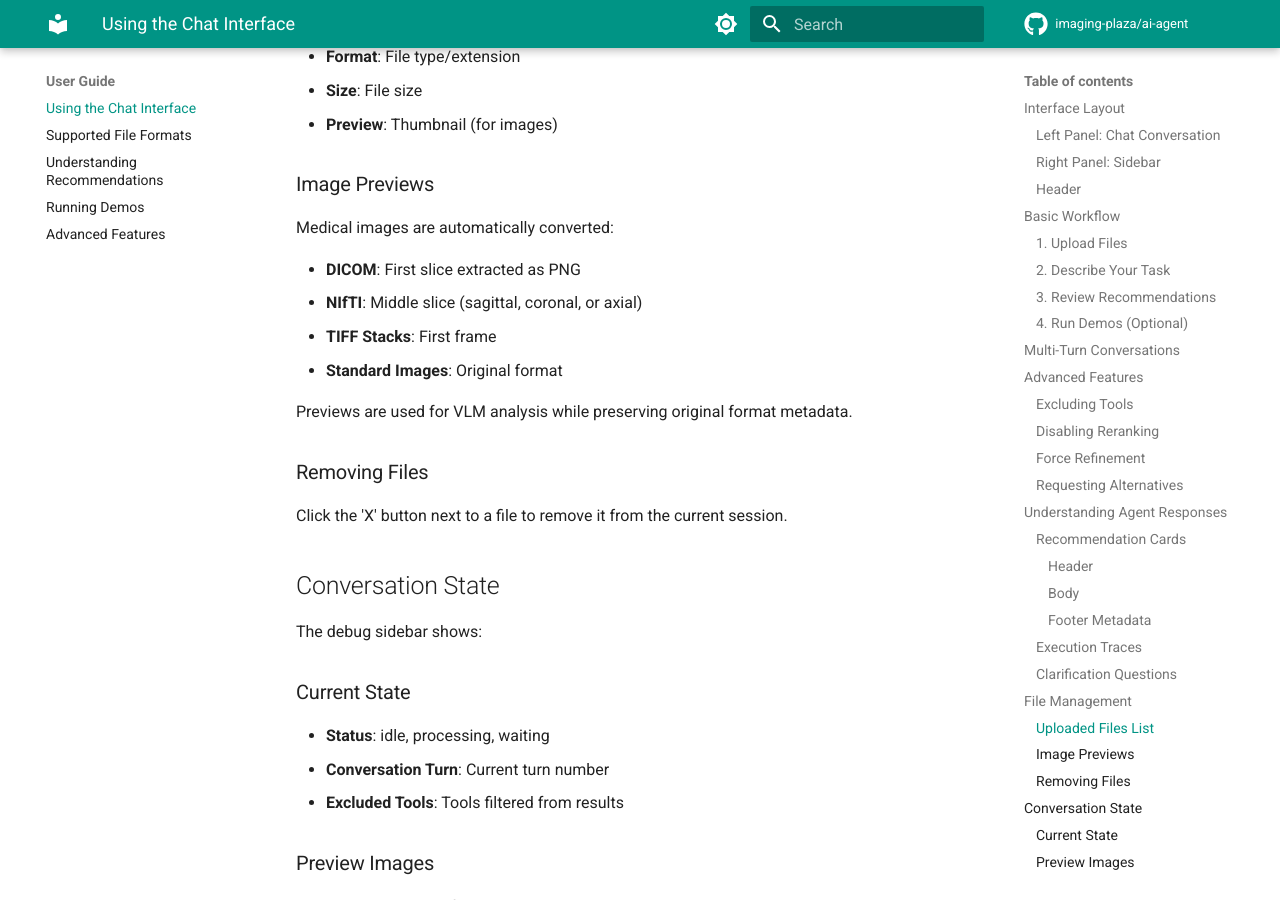
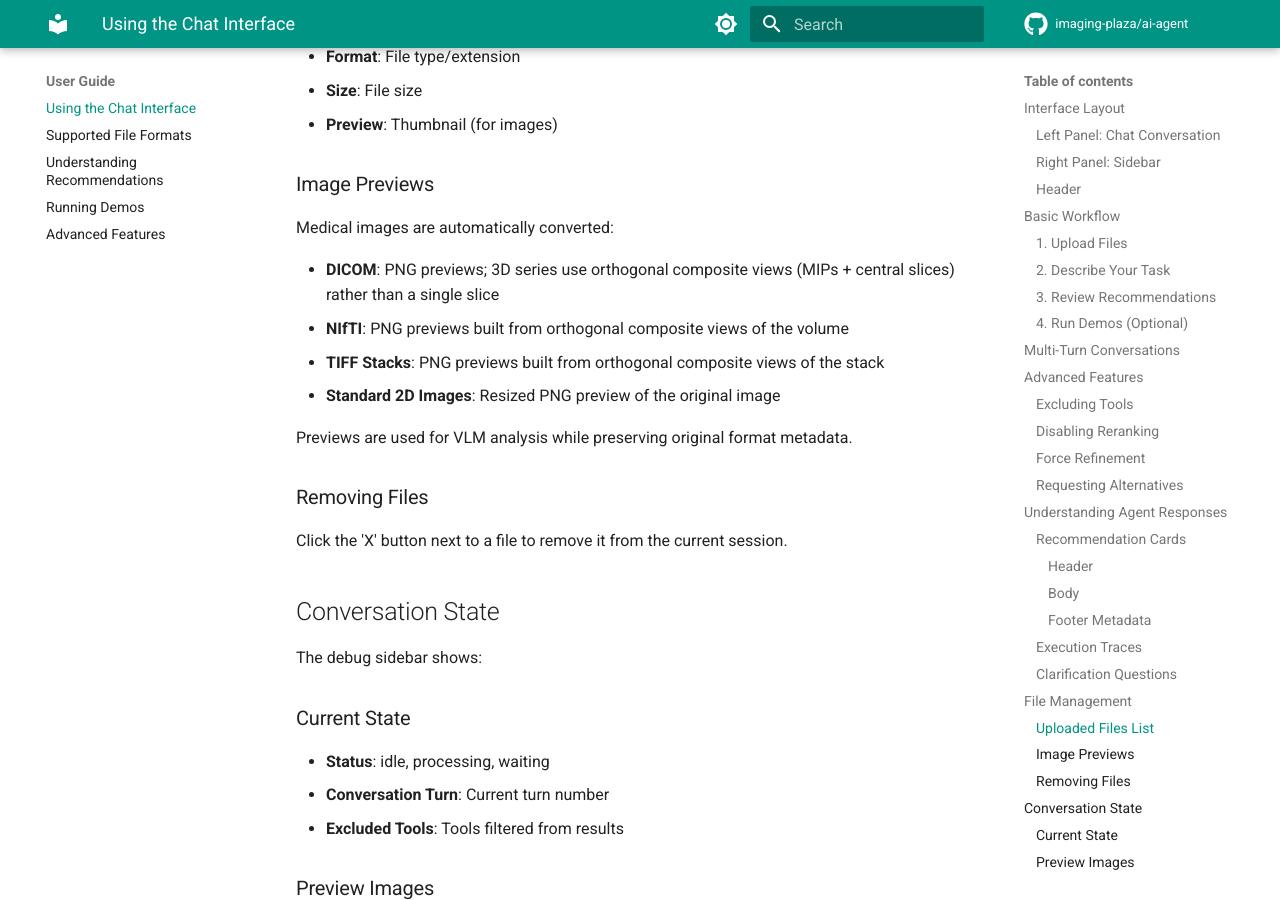
Before and after one commit to Imaging-Plaza/ai-agent, an MkDocs documentation site: the page built from docs/user-guide/chat-interface.md, in a window 1280 px wide and 900 px high, scrolled down 4712 px. Built offline with MkDocs 1.6.1 and Material for MkDocs 9.7.7, drawn with Linux system fonts in a browser that asks for light colours; comment, search, counter and statistics services are not loaded.

Commit message:
Update docs/user-guide/chat-interface.md
Co-authored-by: Copilot <175728472+Copilot@users.noreply.github.com>

```diff
--- a/docs/user-guide/chat-interface.md
+++ b/docs/user-guide/chat-interface.md
@@ -201,10 +201,10 @@ The sidebar shows all uploaded files with:
 
 Medical images are automatically converted:
 
-- **DICOM**: First slice extracted as PNG
-- **NIfTI**: Middle slice (sagittal, coronal, or axial)
-- **TIFF Stacks**: First frame
-- **Standard Images**: Original format
+- **DICOM**: PNG previews; 3D series use orthogonal composite views (MIPs + central slices) rather than a single slice
+- **NIfTI**: PNG previews built from orthogonal composite views of the volume
+- **TIFF Stacks**: PNG previews built from orthogonal composite views of the stack
+- **Standard 2D Images**: Resized PNG preview of the original image
 
 Previews are used for VLM analysis while preserving original format metadata.
 
```
